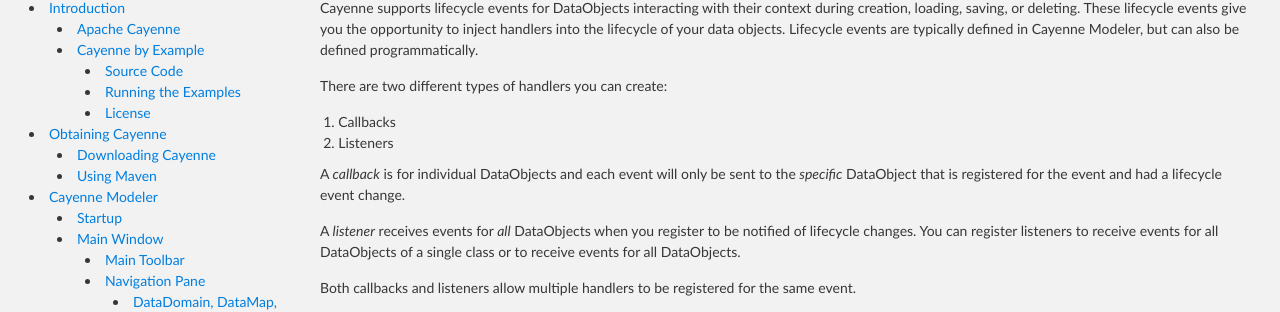
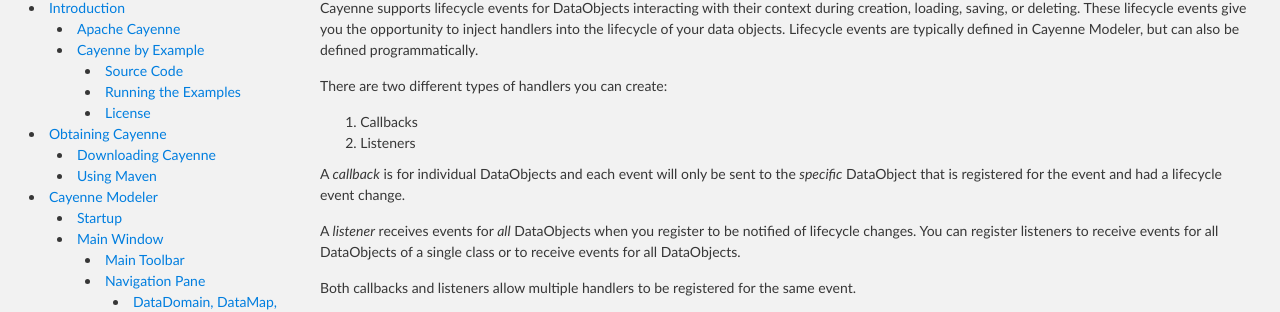
Before and after one commit to mrg/cbe, a Jekyll site: the page built from lifecycle-events.md, in a window 1280 px wide. Shown: the part 343-655 px from the top of the page. Built offline with Jekyll 4.4.1, drawn with Linux system fonts in a browser that asks for light colours; Markdown is read by kramdown in place of the engine named in the settings.

Commit message:
Updated left margin for ordered lists.

```diff
--- a/stylesheets/stylesheet.css
+++ b/stylesheets/stylesheet.css
@@ -220,7 +220,7 @@
 
 ol li {
   list-style: decimal inside;
-  padding-left: 20px;
+  padding-left: 3em;
   text-indent: -1.2em;
 }
 
```
